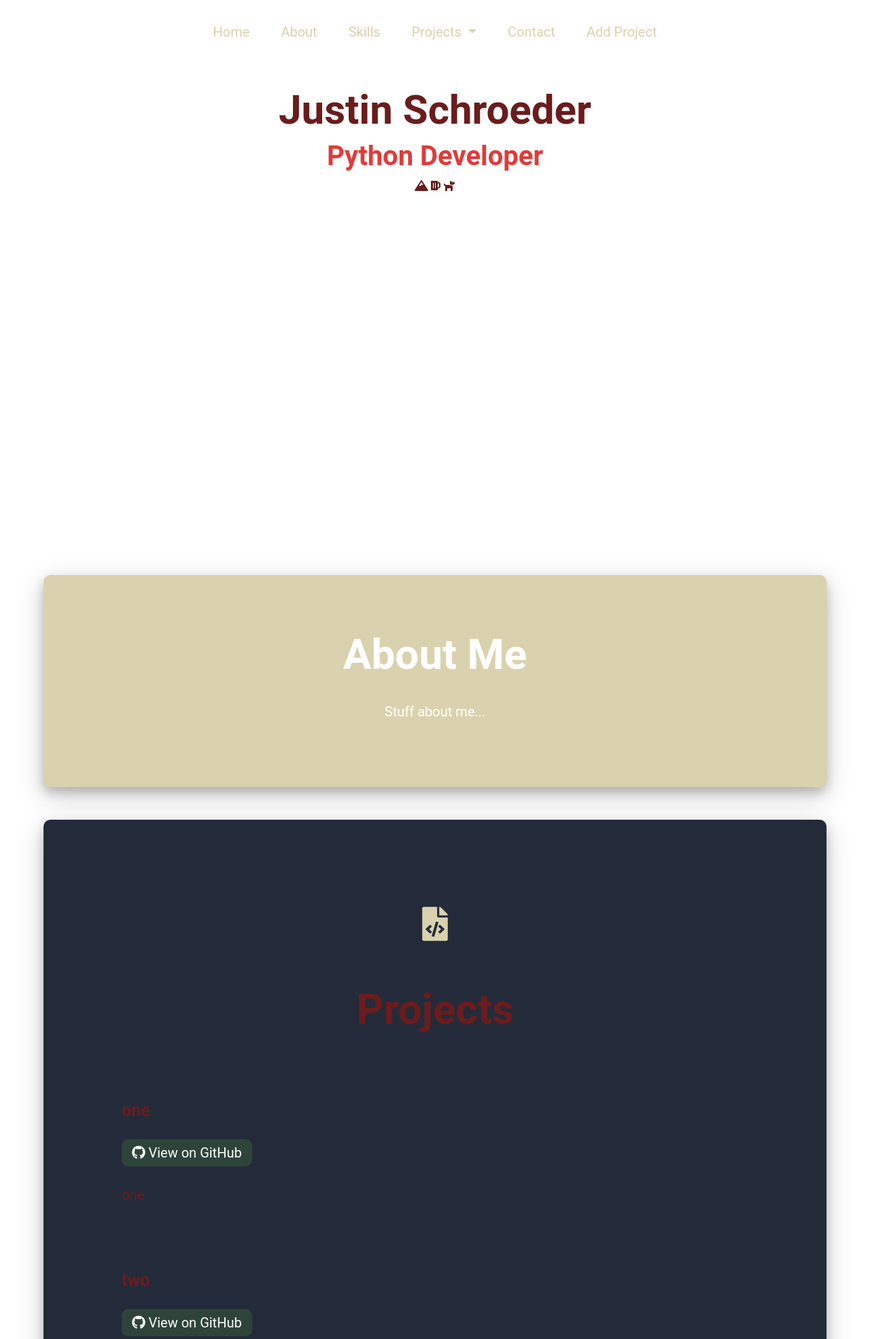
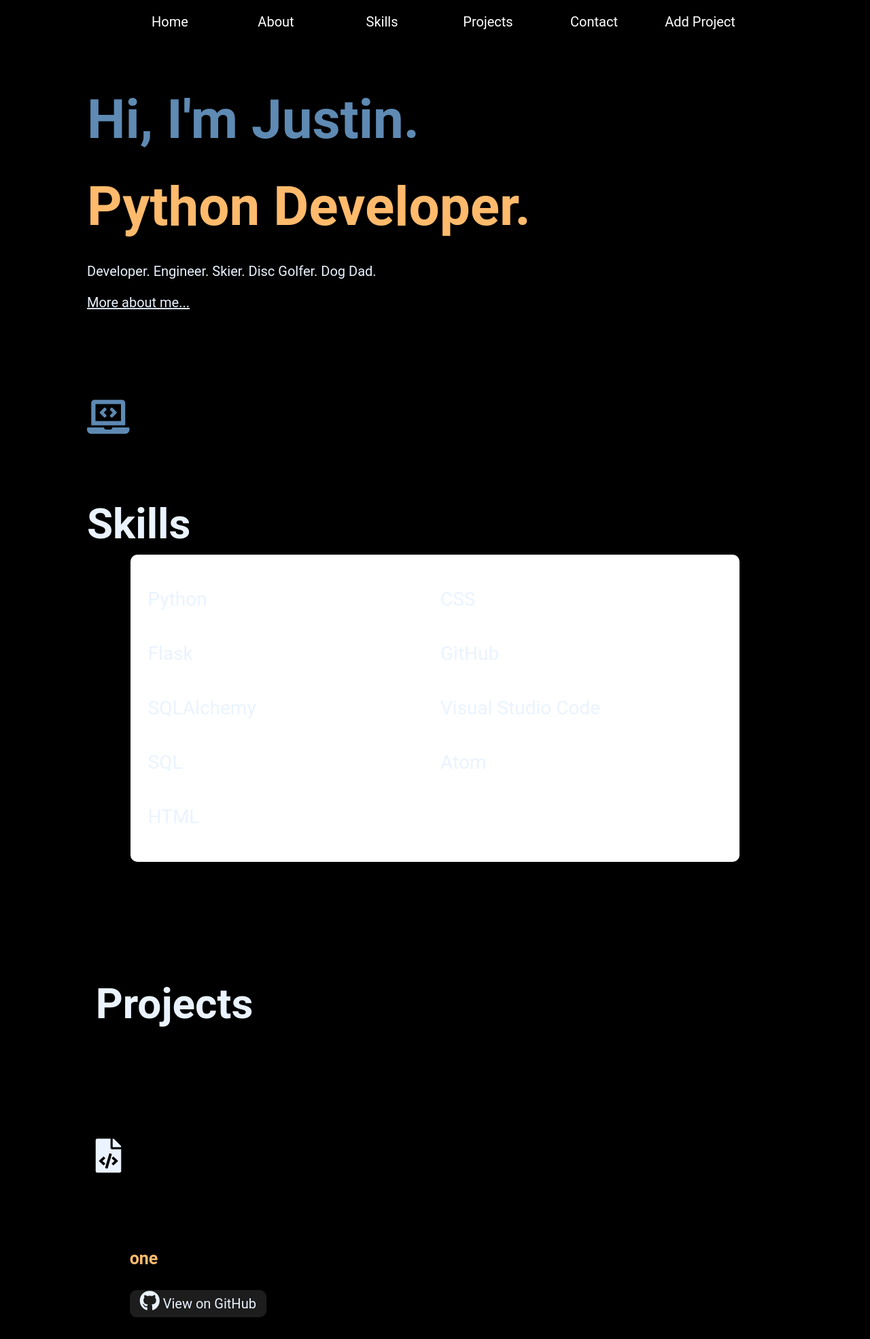
Before and after one commit to justinschroeder/Personal-Website-Flask-App, a Flask app: page / in a window 1280 px wide. Shown: the top 1970 px of the page at 68% size. Run offline with Flask 2, Linux system fonts and the light colour scheme; data comes from the database, SQL or seed files in the repository; both versions use the stored data as it was after the commit.

Commit message:
styling changes

```diff
--- a/static/styles.css
+++ b/static/styles.css
@@ -2,13 +2,14 @@
 Colors
 *******/
 :root {
-    --primary-text: #6b1c1c;
-    --secondary-text: #e03b3b;
-    --primary: #2f4439;
-    --secondary: #232b3a;
-    --third: #3d3d3d;
-    --accent: #dad2ae;
-    --white:  rgb(255, 255, 255);
+    --primary-text: #eaf3ff;
+    --secondary-text: #5e8ab3;
+    --third-text: #1f1f1f9d;
+    --accent-text: #ffba6c;
+    --primary: #1d1d1d;
+    --secondary: #aaaaaa;
+    --third: #2a3a4b;
+    --accent: #a8a591;
 }
 
 /* :root {
@@ -36,6 +37,11 @@ a {
 }
 
 h2 {
+    font-size: 20px;
+    font-weight: bold;
+}
+
+i {
     font-size: 30px;
     font-weight: bold;
 }
@@ -47,54 +53,218 @@ h3 {
 
 body {
     overflow-x: hidden;
-    background-color: rgb(255, 255, 255);
+    background-color: rgb(0, 0, 0);
 }
 
-#about,
-#skills,
-#projects {
-    box-shadow: 0 8px 16px 0 rgba(0, 0, 0, 0.2), 0 12px 40px 0 rgba(0, 0, 0, 0.19);
-}
+
 
 /*******
 Nav
 *******/
-
-nav {
-    margin-top: 1rem;
+.menu {
+    background: black;
+    height: 4rem;
+    position: fixed;
+    top: 0%;
+    width: 100%;
+}
+.menu ol {
+    list-style-type: none;
+    margin: 0 auto;
+    padding: 0;
+}
+.menu > ol {
+    max-width: 1000px;
+    padding: 0 2rem;
+    display: flex;
+}
+.menu > ol > .menu-item {
+    flex: 1;
+    padding: 0.75rem 0;
+}
+.menu > ol > .menu-item:after {
+    content: "";
+    position: absolute;
+    width: 4px;
+    height: 4px;
+    border-radius: 50%;
+    bottom: 5px;
+    left: calc(50% - 2px);
+    background: #FECEAB;
+    will-change: transform;
+    transform: scale(0);
+    transition: transform 0.2s ease;
+}
+.menu > ol > .menu-item:hover:after {
+    transform: scale(1);
+}
+.menu-item {
+    position: relative;
+    line-height: 2.5rem;
+    text-align: center;
+}
+.menu-item a {
+    overflow: hidden;
+    white-space: nowrap;
+    text-overflow: ellipsis;
+    display: block;
+    color: #FFF;
 }
 
-.navbar-brand {
-    color: var(--primary-text);
-    font-size: 20px;
+.menu-item a:hover {
+    color: var(--accent-text);
+    transition: all .25s;
 }
 
-.navbar-brand:hover,
-.navbar-brand:focus {
-    color: var(--primary-text);
-    transform: scale(2);
+.sub-menu .menu-item {
+    padding: 0.75rem 0;
+    background: black;
+    opacity: 0;
+    transform-origin: bottom;
+    animation: enter 0.2s ease forwards;
+}
+.sub-menu .menu-item:nth-child(1) {
+    animation-duration: 0.2s;
+    animation-delay: 0s;
+}
+.sub-menu .menu-item:nth-child(2) {
+    animation-duration: 0.3s;
+    animation-delay: 0.1s;
+}
+.sub-menu .menu-item:nth-child(3) {
+    animation-duration: 0.4s;
+    animation-delay: 0.2s;
+}
+.sub-menu .menu-item:hover {
+    color: var(--accent-text);
+    transition: all .25s;
+
+}
+.sub-menu .menu-item a {
+    padding: 0 0.75rem;
+}
+@media screen and (max-width: 600px) {
+    .sub-menu .menu-item {
+    background: #C06C84;
+    }
 }
 
-.nav-item a {
-    color: var(--accent);
-    font-size: 20px;
+@media screen and (max-width: 600px) {
+    .menu {
+    position: relative;
+    }
+    .menu:after {
+    content: "";
+    position: absolute;
+    top: calc(50% - 2px);
+    right: 1rem;
+    width: 30px;
+    height: 4px;
+    background: #FFF;
+    box-shadow: 0 10px #FFF, 0 -10px #FFF;
+    }
+    .menu > ol {
+    display: none;
+    background: #F67280;
+    flex-direction: column;
+    justify-content: center;
+    height: 100vh;
+    animation: fade 0.2s ease-out;
+    }
+    .menu > ol > .menu-item {
+    flex: 0;
+    opacity: 0;
+    animation: enter 0.3s ease-out forwards;
+    }
+    .menu > ol > .menu-item:nth-child(1) {
+    animation-delay: 0s;
+    }
+    .menu > ol > .menu-item:nth-child(2) {
+    animation-delay: 0.1s;
+    }
+    .menu > ol > .menu-item:nth-child(3) {
+    animation-delay: 0.2s;
+    }
+    .menu > ol > .menu-item:nth-child(4) {
+    animation-delay: 0.3s;
+    }
+    .menu > ol > .menu-item:nth-child(5) {
+    animation-delay: 0.4s;
+    }
+    .menu > ol > .menu-item + .menu-item {
+    margin-top: 0.75rem;
+    }
+    .menu > ol > .menu-item:after {
+    left: auto;
+    right: 1rem;
+    bottom: calc(50% - 2px);
+    }
+    .menu > ol > .menu-item:hover {
+    z-index: 1;
+    }
+    .menu:hover > ol {
+    display: flex;
+    }
+    .menu:hover:after {
+    box-shadow: none;
+    }
 }
 
-.nav-item a:hover,
-.nav-item a:focus {
-    color: var(--white);
-    transition: all .5s;
+.sub-menu {
+    position: absolute;
+    width: 100%;
+    top: 100%;
+    left: 0;
+    display: none;
+    z-index: 1;
+}
+.menu-item:hover > .sub-menu {
+    display: block;
 }
 
-.toggle {
-    color: var(--primary-text);
-    border: none;
-    font-size: 20px;
+@media screen and (max-width: 600px) {
+    .sub-menu {
+    width: 100vw;
+    left: -2rem;
+    top: 50%;
+    transform: translateY(-50%);
+    }
 }
 
-.dropdown-menu li a:hover,
-.dropdown-menu li a:focus {
-    background-color: var(--third);
+html, body {
+    font-size: 16px;
+    font-family: "Fira Mono", monospace;
+    margin: 0;
+}
+
+* {
+    box-sizing: border-box;
+}
+*:before, *:after {
+    box-sizing: inherit;
+}
+
+a {
+    text-decoration: none;
+}
+
+@keyframes enter {
+    from {
+    opacity: 0;
+    transform: scaleY(0.98) translateY(10px);
+    }
+    to {
+    opacity: 1;
+    transform: none;
+    }
+}
+@keyframes fade {
+    from {
+    opacity: 0;
+    }
+    to {
+    opacity: 1;
+    }
 }
 
 /******************
@@ -102,21 +272,36 @@ Header  - Homepage
 ******************/
 
 .header {
-    margin-top: 3rem;
-    margin-bottom: 35rem ;
-    text-align: center
+    margin-top: 10%;
+    margin-bottom: 10%;
+    margin-left: 10%;
+    text-align: left;
+    text-shadow: 2px 2px 8px #0000006c;
 }
 
 .header h1{
-    font-size: 60px;
+    font-size: 80px;
     font-weight: bold;
-    color: var(--primary-text)
+    color: var(--secondary-text);
+    margin-bottom: 2rem;
 }
 
 .header h2 {
-    font-size: 40px;
+    font-size: 80px;
     font-weight: bold;
-    color: var(--secondary-text);
+    color: var(--accent-text);
+    margin-bottom: 2rem;
+}
+
+.header i {
+    font-size: 80px;
+    margin-top: 2rem;
+    color: var(--primary-text);
+    margin-inline: 1.5rem;
+}
+
+.header a {
+    color: var(--primary-text)
 }
 
 .header img {
@@ -170,17 +373,15 @@ About
   } */
 
 #about {
-    text-align: center;
-    background-color: var(--accent);
-    padding: 5%;
+    padding: 1%;
     position: relative;
     border-radius: 10px;
     transform: scale(1);
     transition: all .75s;
-    margin-left: 4rem;
-    margin-right: 4rem;
-    margin-top: 3rem;
-    margin-bottom: 3rem;
+    margin-left: 15rem;
+    margin-right: 15rem;
+    margin-top: 10rem;
+    margin-bottom: 10rem;
 }
 
 #about:hover {
@@ -190,17 +391,19 @@ About
 
 #about  h2,
 #about p {
-    color: var(--white);
-    margin: auto;
+    color: var(--primary-text);
+
 }
 
 #about h2 {
-    margin-top: 1rem;
+    text-align: right;
+    font-size: 200%;
+    margin-top: 0rem;
     margin-bottom: 2rem;
 }
 
 #about p {
-    text-align: center;
+    text-align: left;
     margin-bottom: 2rem;
 }
 
@@ -208,43 +411,42 @@ About
 Skills
 *******/
 
-#skills {
-    text-align: center;
-    background-color: var(--accent);
-    padding: 5%;
-    position: relative;
-    border-radius: 10px;
-    transform: scale(1);
-    transition: all .75s;
-    margin-left: 4rem;
-    margin-right: 4rem;
-    margin-top: 3rem;
-    margin-bottom: 3rem;
+/* #skills {
+
+
 }
 
 #skills:hover {
     transform: scale(1.05);
     transition: all .75s;
-}
+} */
 
 #skills .fas {
     color: var(--secondary-text);
     font-size: 34px;
-    margin-bottom: 2rem;
+    margin-left: 10%;
 }
 
 #skills h2 {
-    margin-bottom: 3rem;
+    margin-left: 10%;
+
 }
 
 #skills ul {
-    padding: 0%;
-    margin-bottom: 3rem;
+    background-color: white;
+    border-radius: 10px;
+    position: relative;
+    padding: 2%;
+    margin-left: -10%;
 }
 
 #skills li {
     list-style-type: none;
-    line-height: 30px;
+    line-height: 10px;
+}
+
+#skill i {
+    color: var(--primary-text)
 }
 
 /*******
@@ -252,16 +454,17 @@ Projects
 *******/
 
 #projects {
-    text-align: center;
-    background-color: var(--secondary);
-    padding: 5%;
+    text-align: left;
+    padding: 1%;
+    position: relative;
     border-radius: 10px;
     transform: scale(1);
     transition: all .75s;
-    margin-left: 4rem;
-    margin-right: 4rem;
-    margin-top: 3rem;
-    margin-bottom: 3rem;
+    margin-left: 10%;
+    margin-right: 10%;
+    margin-top: 10rem;
+    margin-bottom: 10rem;
+
 }
 
 #projects:hover {
@@ -273,7 +476,7 @@ Projects
     font-size: 34px;
     margin-bottom: 2rem;
     margin-top: 4rem;
-    color: var(--accent);
+    color: var(--primary-text);
 }
 
 #projects .a-project {
@@ -285,6 +488,7 @@ Projects
 #projects .a-project h3 {
     margin-bottom: 2rem;
     margin-top: 3rem;
+    color: var(--accent-text)
 }
 
 .github-btn {
@@ -557,7 +751,7 @@ Media Queries
         width: 320px;
     }
 
-    .navigation {
+    /* .navigation {
         width: fit-content;
         margin: auto;
     }
--- a/templates/addproject.html
+++ b/templates/addproject.html
@@ -1,6 +1,6 @@
 {% extends 'layout.html' %}
     {% block content %}
-        <section class="header">
+        <section class="header-add">
             <h1>New Project</h1>
         </section>
         <section id="form">
--- a/templates/index.html
+++ b/templates/index.html
@@ -1,29 +1,39 @@
 {% extends 'layout.html' %}
     {% block content %}
         <section class="header">
-            <h1>Justin Schroeder</h1>
-            <h2>Python Developer</h2>
-            <i class="fas fa-mountain"></i>
+            <h1>Hi, I'm Justin.</h1>
+            <h2>Python Developer.</h2>
+            <p>
+                Developer. Engineer. Skier. Disc Golfer. Dog Dad.
+            </p>
+            <p>
+                <a href="{{ url_for('about') }}" style="text-decoration: underline;">More about me...</a>
+            </p>
+            <!-- <i class="fas fa-code"></i>
             <i class="fas fa-beer"></i>
             <i class="fas fa-dog"></i>
+            <i class="fas fa-mountain"></i> -->
             <!-- <img src="/static/img/my_headshot.jpg" alt="Headshot of myself"> -->
+
         </section>
-        <a href="{{ url_for('about') }}" style="text-decoration: none;">
-            <section id="about">
-                <h2>About Me</h2>
-                <p>
-                    Stuff about me...
-                </p>
-            </section>
-        </a>
-        <!-- <div class="row">
-            {% for project in projects %}
-                <div class='column'>{{ project.title }}</div>
-            {% endfor %}
-        </div> -->
+        <section id="skills">
+            <i class="fas fa-laptop-code"></i>
+            <h2>Skills</h2>
+            <ul>
+                <li>Python</li>
+                <li>Flask</li>
+                <li>SQLAlchemy</li>
+                <li>SQL</li>
+                <li>HTML</li>
+                <li>CSS</li>
+                <li>GitHub</li>
+                <li>Visual Studio Code</li>
+                <li>Atom</li>
+            </ul>
+        </section>
             <section id="projects">
-                <i class="fas fa-file-code"></i>
                 <h2>Projects</h2>
+                    <i class="fas fa-file-code"></i>
                     {% for project in projects %}
                             <div id="project" class="a-project">
                                 <a href="{{ url_for('project', id=project.id) }}" style="text-decoration: none;"><h3>{{ project.title }}</h3></a>
@@ -37,33 +47,6 @@
                             </div>
                     {% endfor %}
             </section>
-        <section id="skills">
-            <i class="fas fa-laptop-code"></i>
-            <h2>Skills</h2>
-            <ul>
-                <li>Python</li>
-                <li>Flask</li>
-                <li>SQLAlchemy</li>
-                <li>SQL</li>
-                <li>HTML/CSS</li>
-                <li>GitHub</li>
-                <li>Visual Studio Code</li>
-                <li>Atom</li>
-            </ul>
-        </section>
-        <section id="contact">
-            <i class="fas fa-paper-plane"></i>
-            <h2>Contact Me</h2>
-            <p>
-                Pastry wafer chocolate cake caramels.
-                Gummi bears pudding sugar plum macaroon.
-                Cake tart apple pie soufflé sweet sweet.
-                Topping bear claw lemon drops gingerbread biscuit pudding fruitcake icing chocolate bar.
-            </p>
-            <p>
-                <i class="fas fa-envelope"></i>
-                my_email@email.com
-            </p>
-          </section>
+
 
     {% endblock %}
--- a/templates/layout.html
+++ b/templates/layout.html
@@ -11,56 +11,38 @@
         <link rel="stylesheet" href="/static/styles.css">
     </head>
     <body>
-        <section class="navigation">
-            <nav class="navbar navbar-expand-lg">
-                <!-- <div class="container-fluid">
-                  <a class="navbar-brand" href="{{ url_for('index') }}">Justin Schroeder</a>
-                  <button class="toggle" type="button" data-bs-toggle="collapse" data-bs-target="#navbarContent" aria-controls="navbarContent" aria-expanded="false" aria-label="Toggle navigation">
-                    <i class="fas fa-bars"></i>
-                  </button> -->
-                  <div class="collapse navbar-collapse" id="navbarContent">
-                    <ul class="navbar-nav me-auto mb-2 mb-lg-0">
-                      <li class="nav-item">
-                        <a class="nav-link active" aria-current="page" href="{{ url_for('index') }}">Home</a>
-                      </li>
-                      <li class="nav-item">
-                        <a class="nav-link" href="{{ url_for('about') }}">About</a>
-                      </li>
-                      <li class="nav-item">
-                        <a class="nav-link" href="#skills">Skills</a>
-                      </li>
-                      <li class="nav-item dropdown">
-                        <a class="nav-link dropdown-toggle" href="#" id="navbarDropdown" role="button" data-bs-toggle="dropdown" aria-expanded="false">
-                          Projects
-                        </a>
-                        <ul class="dropdown-menu" aria-labelledby="navbarDropdown">
-                        {% for project in projects %}
-                          <li><a class="dropdown-item" href="{{ url_for('project', id=project.id) }}">{{ project.title }}</a></li>
-                        {% endfor %}
-                        </ul>
-                      </li>
-                      <li class="nav-item">
-                        <a class="nav-link" href="#contact">Contact</a>
-                      </li>
-                      <li class="nav-item">
-                        <a class="nav-link" href="{{ url_for('add_project') }}">Add Project</a>
-                      </li>
-                    </ul>
-                  </div>
-                </div>
-            </nav>
-        </section>
+      <nav class="menu">
+        <ol>
+          <li class="menu-item"><a href="{{ url_for('index') }}">Home</a></li>
+          <li class="menu-item"><a href="{{ url_for('about') }}">About</a></li>
+          <li class="menu-item"><a href="#skills">Skills</a></li>
+          <li class="menu-item">
+            <a href="#0">Projects</a>
+            <ol class="sub-menu">
+              {% for project in projects %}
+                <li><a class="menu-item" href="{{ url_for('project', id=project.id) }}">{{ project.title }}</a></li>
+              {% endfor %}
+            </ol>
+          </li>
+
+          <li class="menu-item"><a href="#footer">Contact</a></li>
+          <li class="menu-item"><a href="{{ url_for('add_project') }}">Add Project</a></li>
+        </ol>
+      </nav>
         {% block content %}
         {% endblock %}
         <section class="footer">
           <div class="socials">
               <!--Delete any you don't use-->
               <!--Icons from FontAwesome.com/icons-->
-              <a href="">
-                  <i class="fab fa-github"></i>
+              <a href="mailto: justin.schroeder3@gmail.com">
+                <i class="fas fa-paper-plane"></i>
               </a>
               <a href="">
                   <i class="fab fa-linkedin"></i>
+              </a>
+              <a href="">
+                  <i class="fab fa-github"></i>
               </a>
               <a href="">
                   <i class="fab fa-instagram"></i>
```
Also changed, not shown: other parts of static/styles.css (+23 -15 lines), templates/about.html (+2 -17 lines), projects.db.
